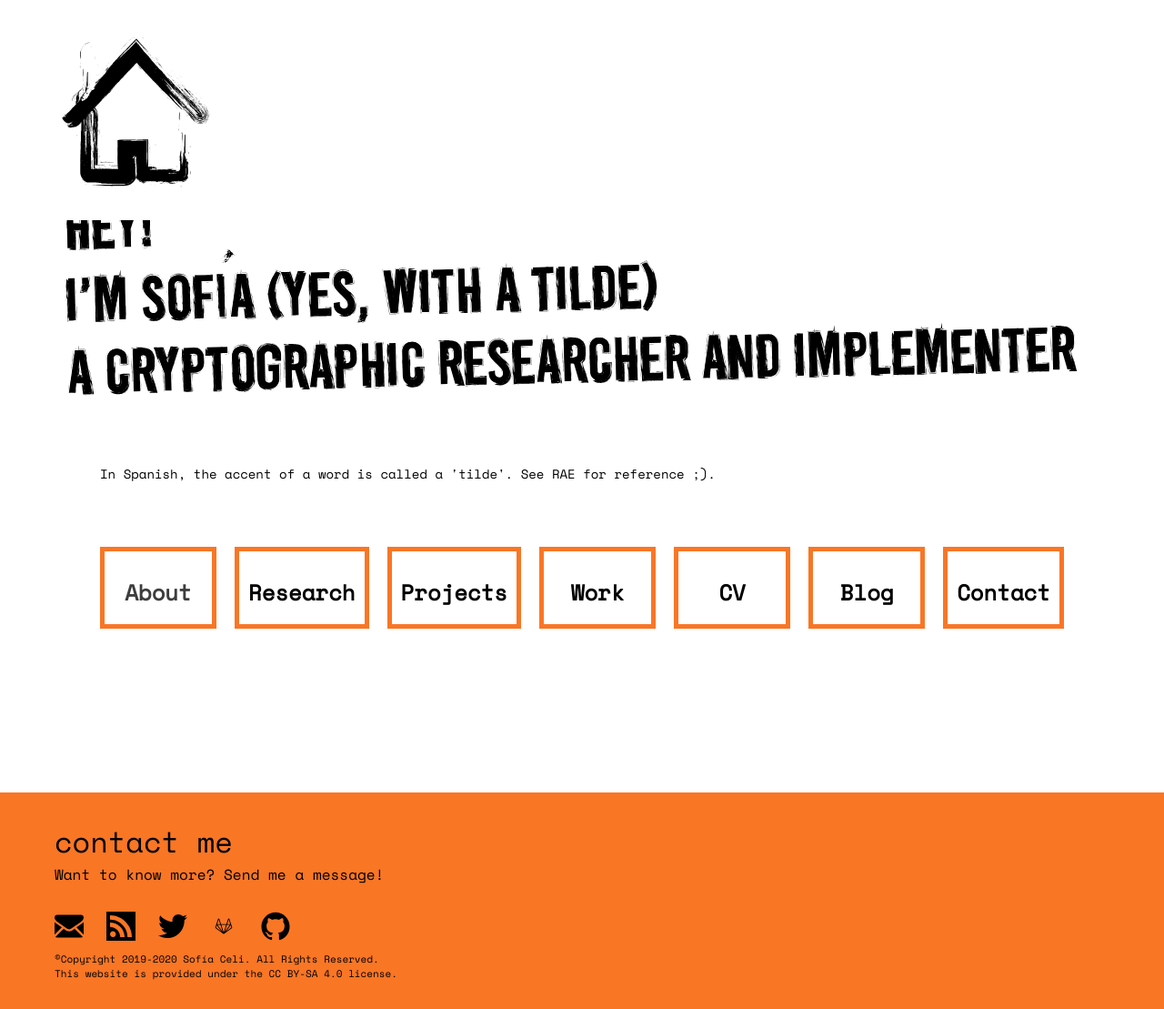
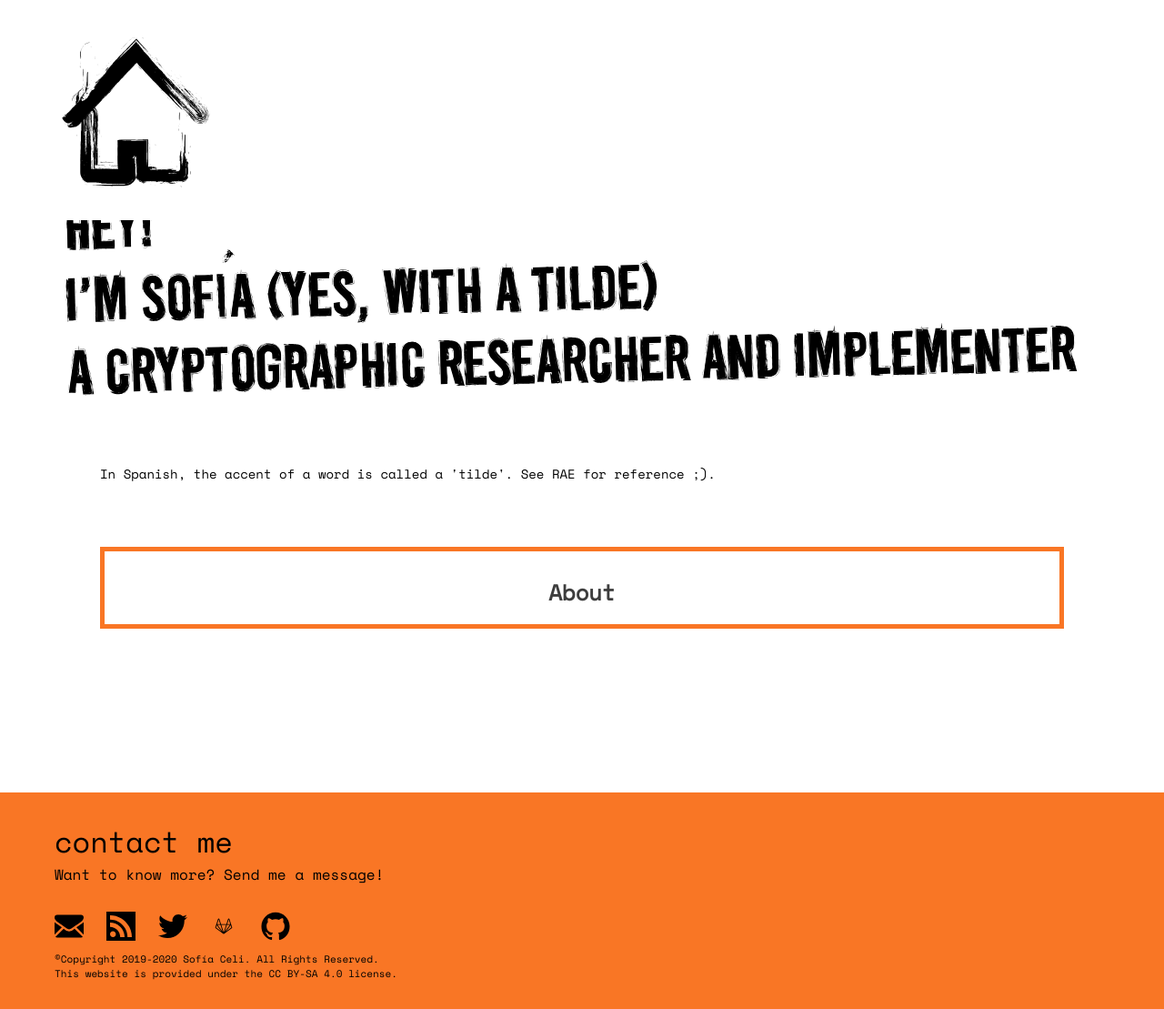
Before and after one commit to claucece/claucece.github.io, a Jekyll site: the page built from index.html, in a window 1280 px wide. Shown: the whole page at 91% size. Built offline with Jekyll 4.4.1, drawn with Linux system fonts in a browser that asks for light colours.

Commit message:
Generate menu

```diff
--- a/about.html
+++ b/about.html
@@ -2,6 +2,7 @@
 layout: page
 permalink: /about/
 title: About
+tags: menu
 ---
 
 <div class="container">
--- a/index.html
+++ b/index.html
@@ -15,41 +15,13 @@
 
 <div class="container">
   <div class="flex-container">
+    {% for page in site.pages %}
+      {% if page.tags == "menu" %}
     <div class="flex-item">
 		  <br>
-      {% for page in site.pages %}
       <a href="{{ page.url | prepend: site.baseurl }}" ><p>{{ page.title }}</p></a>
-      {% endfor %}
-		</div>
-
-    <div class="flex-item">
-		  <br>
-			<p>Research</p>
-		</div>
-
-    <div class="flex-item">
-		  <br>
-			<p>Projects</p>
-		</div>
-
-		<div class="flex-item">
-		  <br>
-			<p>Work</p>
-		</div>
-
-		<div class="flex-item">
-		  <br>
-			<p>CV</p>
-		</div>
-
-		<div class="flex-item">
-		  <br>
-			<p>Blog</p>
-		</div>
-
-		<div class="flex-item">
-		  <br>
-			<p>Contact</p>
-		</div>
+	  </div>
+		  {% endif %}
+    {% endfor %}
 	</div>
 </div>
```
